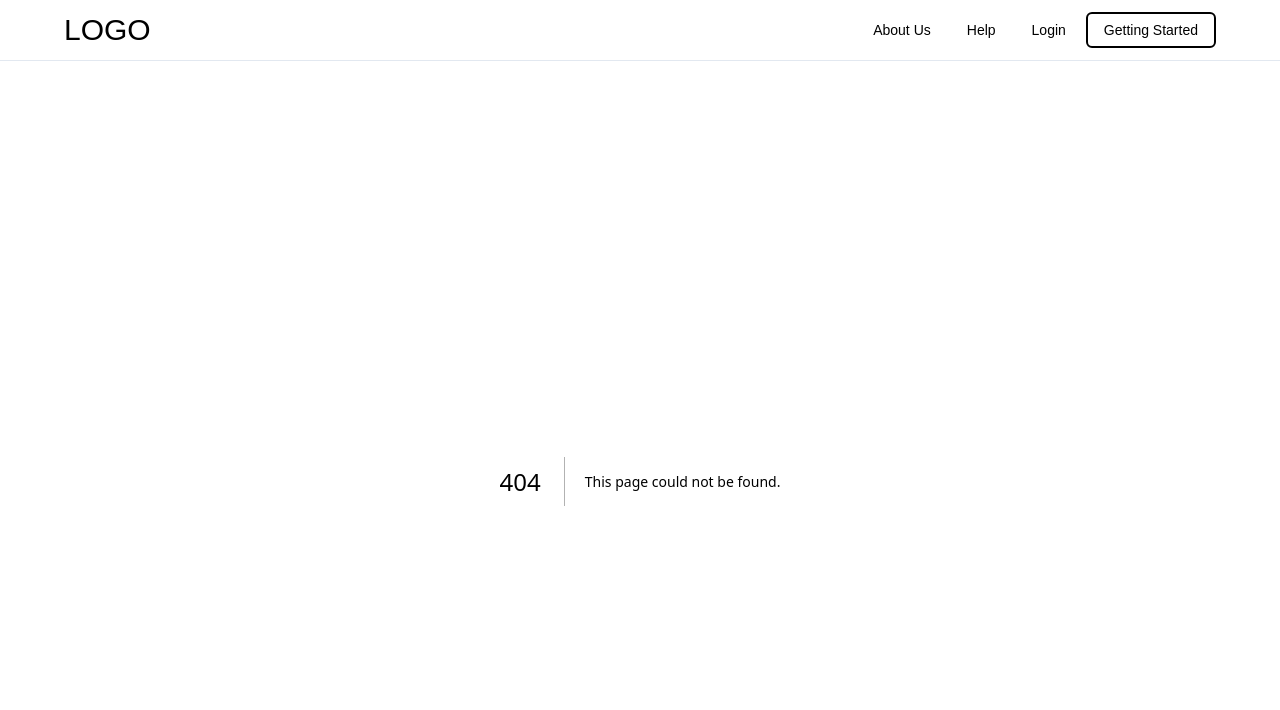
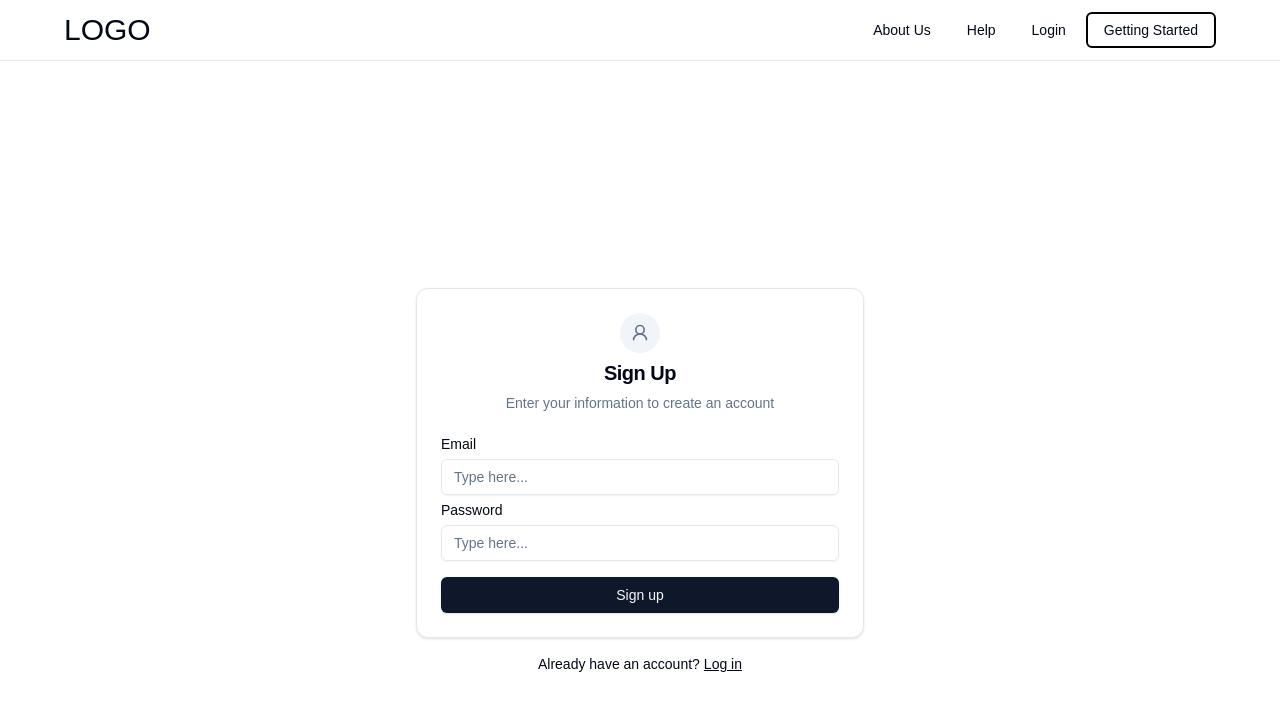
Before and after one commit to cfgtexas24/Team-14, a Next.js app in the folder cfg2024/: page /signup in a window 1280 px wide. Before the commit this address had no page. Shown: the top 710 px of the page. Built offline with nearby package versions, Linux system fonts and the light colour scheme.

Commit message:
add user register page

```diff
--- /dev/null
+++ b/cfg2024/app/signup/page.tsx
@@ -0,0 +1,64 @@
+import { Globe, UserRound } from 'lucide-react';
+import { login, signup } from "../login/actions";
+
+import {
+  Card,
+  CardContent,
+  CardDescription,
+  CardHeader,
+  CardTitle,
+} from "@/components/ui/card";
+import { Input } from "@/components/ui/input";
+import { Label } from "@/components/ui/label";
+import { Button } from "@/components/ui/button";
+
+
+const Signup1 = () => {
+  return (
+    <section className="flex items-center justify-center min-h-screen py-32">
+      <div className="container">
+        <div className="flex flex-col gap-4">
+          <Card className="mx-auto w-full max-w-md">
+            <CardHeader className="items-center">
+              <UserRound className="size-10 rounded-full bg-accent p-2.5 text-muted-foreground" />
+              <CardTitle className="text-xl">Sign Up</CardTitle>
+              <CardDescription>
+                Enter your information to create an account
+              </CardDescription>
+            </CardHeader>
+            <CardContent>
+              <form className="grid gap-4">
+                <div className="grid gap-2">
+                  <Label htmlFor="email">Email</Label>
+                  <Input
+                    id="email"
+                    type="email"
+                    placeholder="Type here..."
+                    required
+                  />
+
+                  <Label htmlFor="password">Password</Label>
+                  <Input
+                    id="password"
+                    type="password"
+                    placeholder="Type here..."
+                    required
+                  />
+                </div>
+                <Button type="submit" className="w-full" formAction={signup}>Sign up</Button>
+              </form>
+            </CardContent>
+          </Card>
+          <div className="mx-auto flex gap-1 text-sm">
+            <p>Already have an account?</p>
+            <a href="/login" className="underline">
+              Log in
+            </a>
+          </div>
+        </div>
+      </div>
+    </section>
+  );
+};
+
+export default Signup1;
--- /dev/null
+++ b/cfg2024/components/ui/button.tsx
@@ -0,0 +1,57 @@
+import * as React from "react"
+import { Slot } from "@radix-ui/react-slot"
+import { cva, type VariantProps } from "class-variance-authority"
+
+import { cn } from "@/lib/utils"
+
+const buttonVariants = cva(
+  "inline-flex items-center justify-center gap-2 whitespace-nowrap rounded-md text-sm font-medium transition-colors focus-visible:outline-none focus-visible:ring-1 focus-visible:ring-ring disabled:pointer-events-none disabled:opacity-50 [&_svg]:pointer-events-none [&_svg]:size-4 [&_svg]:shrink-0",
+  {
+    variants: {
+      variant: {
+        default:
+          "bg-primary text-primary-foreground shadow hover:bg-primary/90",
+        destructive:
+          "bg-destructive text-destructive-foreground shadow-sm hover:bg-destructive/90",
+        outline:
+          "border border-input bg-background shadow-sm hover:bg-accent hover:text-accent-foreground",
+        secondary:
+          "bg-secondary text-secondary-foreground shadow-sm hover:bg-secondary/80",
+        ghost: "hover:bg-accent hover:text-accent-foreground",
+        link: "text-primary underline-offset-4 hover:underline",
+      },
+      size: {
+        default: "h-9 px-4 py-2",
+        sm: "h-8 rounded-md px-3 text-xs",
+        lg: "h-10 rounded-md px-8",
+        icon: "h-9 w-9",
+      },
+    },
+    defaultVariants: {
+      variant: "default",
+      size: "default",
+    },
+  }
+)
+
+export interface ButtonProps
+  extends React.ButtonHTMLAttributes<HTMLButtonElement>,
+    VariantProps<typeof buttonVariants> {
+  asChild?: boolean
+}
+
+const Button = React.forwardRef<HTMLButtonElement, ButtonProps>(
+  ({ className, variant, size, asChild = false, ...props }, ref) => {
+    const Comp = asChild ? Slot : "button"
+    return (
+      <Comp
+        className={cn(buttonVariants({ variant, size, className }))}
+        ref={ref}
+        {...props}
+      />
+    )
+  }
+)
+Button.displayName = "Button"
+
+export { Button, buttonVariants }
--- /dev/null
+++ b/cfg2024/components/ui/card.tsx
@@ -0,0 +1,76 @@
+import * as React from "react"
+
+import { cn } from "@/lib/utils"
+
+const Card = React.forwardRef<
+  HTMLDivElement,
+  React.HTMLAttributes<HTMLDivElement>
+>(({ className, ...props }, ref) => (
+  <div
+    ref={ref}
+    className={cn(
+      "rounded-xl border bg-card text-card-foreground shadow",
+      className
+    )}
+    {...props}
+  />
+))
+Card.displayName = "Card"
+
+const CardHeader = React.forwardRef<
+  HTMLDivElement,
+  React.HTMLAttributes<HTMLDivElement>
+>(({ className, ...props }, ref) => (
+  <div
+    ref={ref}
+    className={cn("flex flex-col space-y-1.5 p-6", className)}
+    {...props}
+  />
+))
+CardHeader.displayName = "CardHeader"
+
+const CardTitle = React.forwardRef<
+  HTMLParagraphElement,
+  React.HTMLAttributes<HTMLHeadingElement>
+>(({ className, ...props }, ref) => (
+  <h3
+    ref={ref}
+    className={cn("font-semibold leading-none tracking-tight", className)}
+    {...props}
+  />
+))
+CardTitle.displayName = "CardTitle"
+
+const CardDescription = React.forwardRef<
+  HTMLParagraphElement,
+  React.HTMLAttributes<HTMLParagraphElement>
+>(({ className, ...props }, ref) => (
+  <p
+    ref={ref}
+    className={cn("text-sm text-muted-foreground", className)}
+    {...props}
+  />
+))
+CardDescription.displayName = "CardDescription"
+
+const CardContent = React.forwardRef<
+  HTMLDivElement,
+  React.HTMLAttributes<HTMLDivElement>
+>(({ className, ...props }, ref) => (
+  <div ref={ref} className={cn("p-6 pt-0", className)} {...props} />
+))
+CardContent.displayName = "CardContent"
+
+const CardFooter = React.forwardRef<
+  HTMLDivElement,
+  React.HTMLAttributes<HTMLDivElement>
+>(({ className, ...props }, ref) => (
+  <div
+    ref={ref}
+    className={cn("flex items-center p-6 pt-0", className)}
+    {...props}
+  />
+))
+CardFooter.displayName = "CardFooter"
+
+export { Card, CardHeader, CardFooter, CardTitle, CardDescription, CardContent }
--- /dev/null
+++ b/cfg2024/components/ui/input.tsx
@@ -0,0 +1,25 @@
+import * as React from "react"
+
+import { cn } from "@/lib/utils"
+
+export interface InputProps
+  extends React.InputHTMLAttributes<HTMLInputElement> {}
+
+const Input = React.forwardRef<HTMLInputElement, InputProps>(
+  ({ className, type, ...props }, ref) => {
+    return (
+      <input
+        type={type}
+        className={cn(
+          "flex h-9 w-full rounded-md border border-input bg-transparent px-3 py-1 text-sm shadow-sm transition-colors file:border-0 file:bg-transparent file:text-sm file:font-medium file:text-foreground placeholder:text-muted-foreground focus-visible:outline-none focus-visible:ring-1 focus-visible:ring-ring disabled:cursor-not-allowed disabled:opacity-50",
+          className
+        )}
+        ref={ref}
+        {...props}
+      />
+    )
+  }
+)
+Input.displayName = "Input"
+
+export { Input }
--- /dev/null
+++ b/cfg2024/components/ui/label.tsx
@@ -0,0 +1,26 @@
+"use client"
+
+import * as React from "react"
+import * as LabelPrimitive from "@radix-ui/react-label"
+import { cva, type VariantProps } from "class-variance-authority"
+
+import { cn } from "@/lib/utils"
+
+const labelVariants = cva(
+  "text-sm font-medium leading-none peer-disabled:cursor-not-allowed peer-disabled:opacity-70"
+)
+
+const Label = React.forwardRef<
+  React.ElementRef<typeof LabelPrimitive.Root>,
+  React.ComponentPropsWithoutRef<typeof LabelPrimitive.Root> &
+    VariantProps<typeof labelVariants>
+>(({ className, ...props }, ref) => (
+  <LabelPrimitive.Root
+    ref={ref}
+    className={cn(labelVariants(), className)}
+    {...props}
+  />
+))
+Label.displayName = LabelPrimitive.Root.displayName
+
+export { Label }
--- a/cfg2024/package.json
+++ b/cfg2024/package.json
@@ -10,11 +10,14 @@
   },
   "dependencies": {
     "@radix-ui/react-icons": "^1.3.0",
+    "@radix-ui/react-label": "^2.1.0",
     "@radix-ui/react-navigation-menu": "^1.2.1",
+    "@radix-ui/react-slot": "^1.1.0",
     "@supabase/ssr": "^0.5.1",
     "@supabase/supabase-js": "^2.45.5",
     "class-variance-authority": "^0.7.0",
     "clsx": "^2.1.1",
+    "components": "^0.1.0",
     "lucide-react": "^0.453.0",
     "next": "14.2.15",
     "react": "^18",
```
Also changed, not shown: 1 other file (tests, documents, lock files or other folders).
